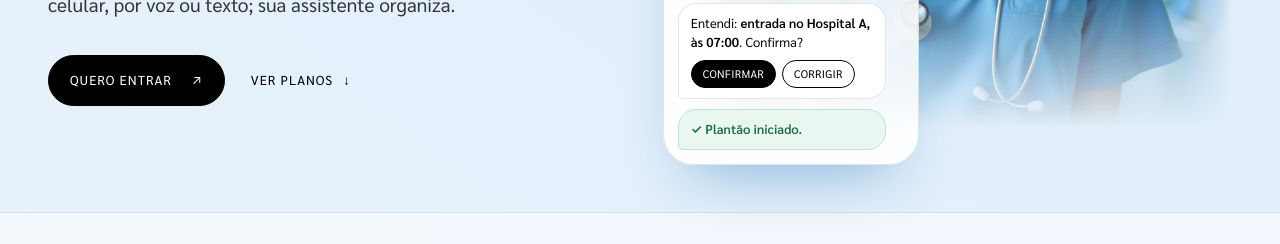
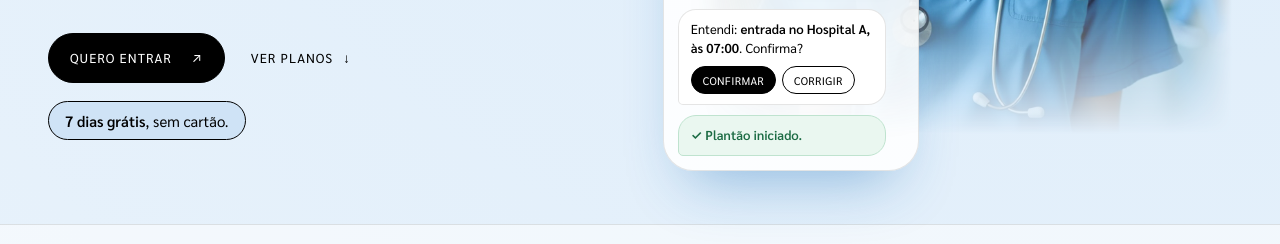
Before and after one commit to wiseia/Site-Wiseia, a plain HTML site: page med/index.html in a window 1280 px wide. Shown: the part 556-800 px from the top of the page. Drawn offline with Linux system fonts and the light colour scheme.

Commit message:
Med: destaca '7 dias grátis, sem cartão' no topo, nos planos e no formulário
Co-Authored-By: Claude Sonnet 5.5 <noreply@anthropic.com>

```diff
--- a/med/index.html
+++ b/med/index.html
@@ -19,7 +19,7 @@
   <meta property="og:image" content="https://wiseia.com.br/med/assets/medica-1600.jpg">
   <meta name="twitter:card" content="summary_large_image">
   <link rel="preload" as="font" type="font/woff2" href="assets/fonts/sarabun-300-latin.woff2" crossorigin>
-  <link rel="stylesheet" href="med.css?v=4">
+  <link rel="stylesheet" href="med.css?v=5">
 </head>
 <body>
   <a class="skip" href="#conteudo">Pular para o conteúdo</a>
@@ -55,6 +55,7 @@
           <a class="button button-primary" href="#entrar">Quero entrar <span aria-hidden="true">↗</span></a>
           <a class="text-link" href="#planos">Ver planos <span aria-hidden="true">↓</span></a>
         </div>
+        <p class="trial"><strong>7 dias grátis</strong>, sem cartão.</p>
       </div>
       <div class="hero-visual">
         <figure class="hero-photo">
@@ -264,6 +265,7 @@
         <header class="section-head" data-reveal>
           <p class="eyebrow"><span aria-hidden="true"></span>PLANOS</p>
           <h2 class="bar-title" id="planos-title">Escolha o plano do seu ritmo de plantão.</h2>
+          <p class="trial trial-lg"><strong>Teste grátis de 7 dias</strong>, sem cartão. Cancele quando quiser.</p>
         </header>
         <div class="plans">
           <article class="plan" data-reveal>
@@ -405,6 +407,7 @@
           <p class="eyebrow"><span aria-hidden="true"></span>TURMA DE FUNDADORES</p>
           <h2 class="bar-title" id="entrar-title">Entre na turma de fundadores.</h2>
           <p>Deixe seus dados. Nossa equipe fala com você, ativa sua assistente e acompanha a primeira semana.</p>
+          <p class="trial"><strong>Teste grátis de 7 dias</strong>, sem cartão.</p>
           <ul class="founders">
             <li>20 vagas com preço de fundador garantido</li>
             <li>Entrada acompanhada pela nossa equipe</li>
--- a/med/med.css
+++ b/med/med.css
@@ -270,3 +270,5 @@ h1>span{color:rgba(0,0,0,.66);margin-top:.28em}
 @media(max-width:480px){.band-card{left:14px;right:14px;bottom:14px;max-width:none;padding:18px}}
 
 .doc-text a{color:var(--blue);text-decoration:underline;text-underline-offset:3px}.doc-text a:hover{text-decoration-thickness:2px}
+
+.trial{margin-top:18px;display:inline-block;padding:8px 16px;border:1px solid var(--ink);border-radius:2rem;background:var(--sky);font-size:15px;line-height:1.4;color:var(--ink)}.trial strong{font-weight:600}.trial-lg{font-size:17px;margin-top:20px}.contact-copy>p.trial{color:var(--ink)}
```
Also changed, not shown: 1 other file.
